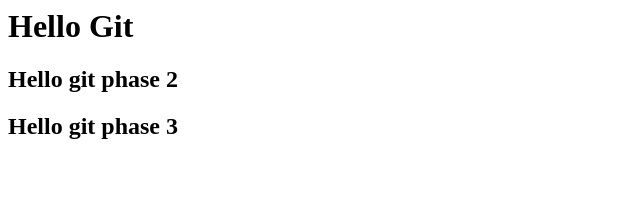
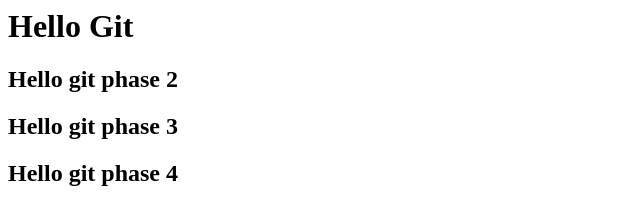
Before and after one commit to samthedazzler/git-test, a plain HTML site: page index.html in a window 1280 px wide. Shown: the whole page, without its empty margins (0-640 px from the left). Drawn offline with Linux system fonts and the light colour scheme.

Commit message:
second commit to branch test

```diff
--- a/index.html
+++ b/index.html
@@ -8,5 +8,6 @@
     <h1>Hello Git</h1>
     <h2>Hello git phase 2</h2>
     <h2>Hello git phase 3</h2>
+    <h2>Hello git phase 4</h2>
 </body>
 </html>
```
